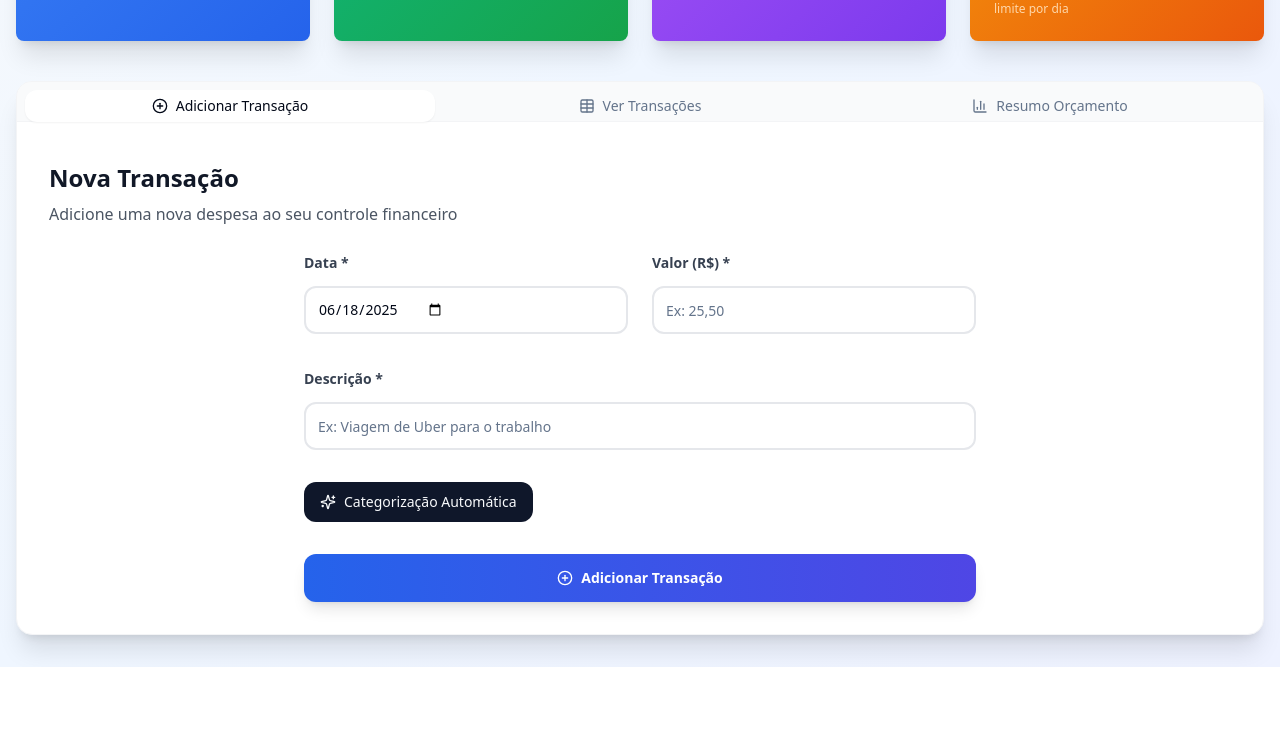
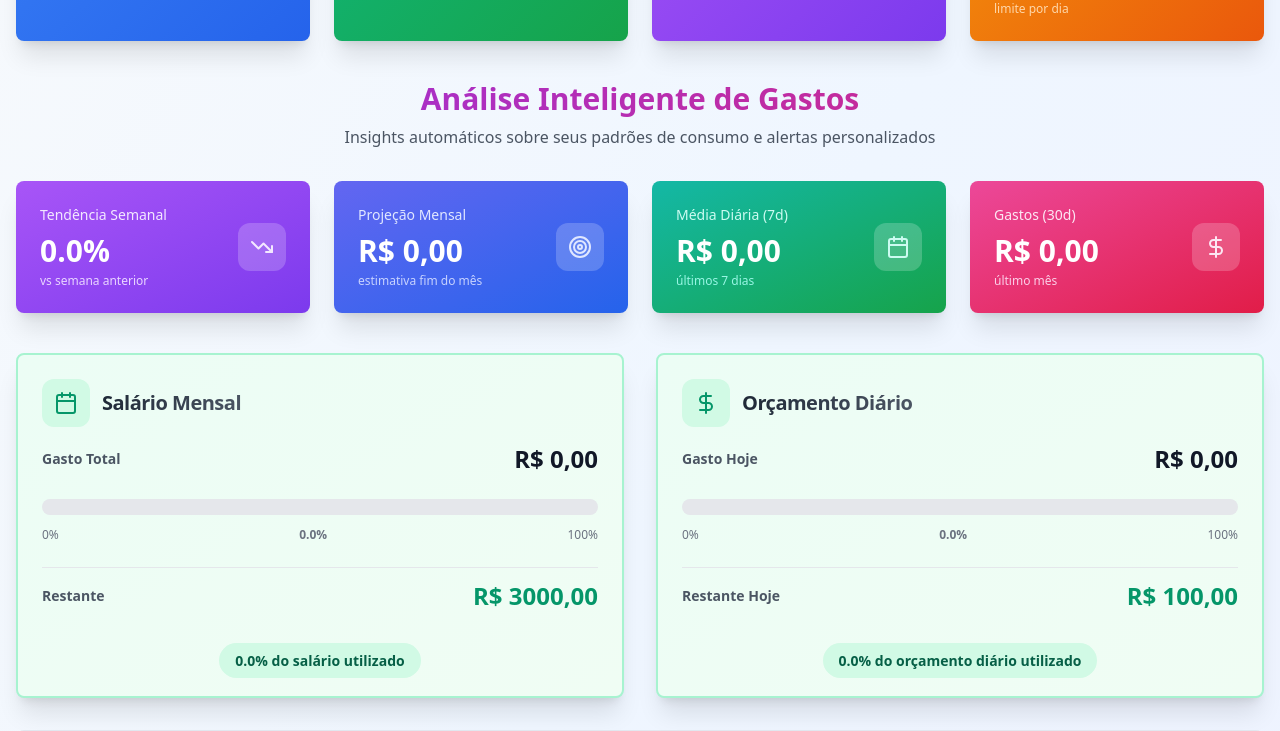
Before and after one commit to DAvi098hy/gastos-organizados-e-simples-32, a React (Vite) app: page / in a window 1280 px wide. Shown: the part 528-1259 px from the top of the page. Before the commit the page ends 1195 px from the top, so only its background shows below. Built offline with nearby package versions, Linux system fonts and the light colour scheme.

Commit message:
Fix: Implement spending analysis
The AI failed to implement the spending analysis feature in the last version. This commit ensures the SpendingTrends component is correctly integrated and displays the analysis.

```diff
--- a/src/pages/Index.tsx
+++ b/src/pages/Index.tsx
@@ -4,6 +4,8 @@ import { toast } from 'sonner';
 import Header from '@/components/Header';
 import StatsCards from '@/components/StatsCards';
 import MainTabs from '@/components/MainTabs';
+import BudgetSummary from '@/components/BudgetSummary';
+import SpendingTrends from '@/components/SpendingTrends';
 import PWAInstallPrompt from '@/components/PWAInstallPrompt';
 import { Transaction } from '@/types/transaction';
 import { usePWA } from '@/hooks/usePWA';
@@ -110,6 +112,24 @@ const Index = () => {
           onUpdateBudgets={handleUpdateBudgets}
         />
 
+        {/* Análise Inteligente de Gastos */}
+        <div className="mb-10">
+          <SpendingTrends
+            transactions={transactions}
+            monthlyBudget={monthlyBudget}
+            dailyBudget={dailyBudget}
+          />
+        </div>
+
+        {/* Resumo do orçamento */}
+        <div className="mb-10">
+          <BudgetSummary
+            transactions={transactions}
+            monthlyBudget={monthlyBudget}
+            dailyBudget={dailyBudget}
+          />
+        </div>
+
         <MainTabs
           transactions={transactions}
           monthlyBudget={monthlyBudget}
```
